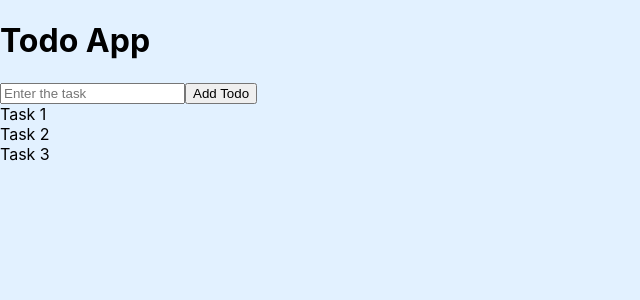
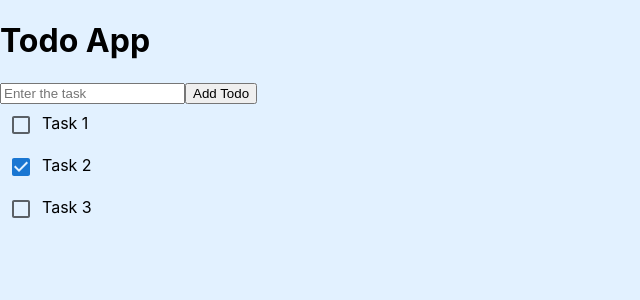
Before and after one commit to deep-logic2000/to-do-app, a React (Create React App) app: page / in a window 1280 px wide. Shown: the top 300 px of the page, without its empty margins (0-640 px from the left). Built offline with nearby package versions, Linux system fonts and the light colour scheme.

Commit message:
Added checkbox & toggle feature

```diff
--- /dev/null
+++ b/src/components/CheckBox.js
@@ -0,0 +1,15 @@
+/* eslint-disable unicorn/filename-case */
+import React from 'react'
+import { Checkbox } from '@mui/material'
+
+const CheckBox = ({ checked }) => {
+  return (
+    <Checkbox
+      checked={checked}
+      inputProps={{ 'aria-label': 'controlled' }}
+      color="primary"
+    />
+  )
+}
+
+export default CheckBox
--- /dev/null
+++ b/src/components/TaskElement.js
@@ -0,0 +1,16 @@
+/* eslint-disable unicorn/filename-case */
+import React from 'react'
+import CheckBox from './CheckBox'
+
+const TaskElement = ({ task, handleElementClick }) => {
+  const { id, todoText, isCompleted } = task
+
+  return (
+    <div id={id} onClick={() => handleElementClick(id)}>
+      <CheckBox checked={isCompleted} onChange={() => handleElementClick(id)}/>
+      <span>{todoText}</span>
+    </div>
+  )
+}
+
+export default TaskElement
--- a/src/components/TasksSection.js
+++ b/src/components/TasksSection.js
@@ -1,14 +1,24 @@
 /* eslint-disable unicorn/filename-case */
 import React from 'react'
-import { useSelector } from 'react-redux'
+import { useSelector, useDispatch } from 'react-redux'
+import TaskElement from './TaskElement'
+import { toggleCompleteTask } from '../store/slices/task-slice'
 
 const TodoTasks = () => {
   const allTasks = useSelector((state) => state.tasks)
+  const dispatch = useDispatch()
+
+  const handleElementClick = (id) => {
+    dispatch(toggleCompleteTask(id))
+  }
 
   return (
     <div>
       {allTasks.length > 0 && allTasks.map((task) => (
-        <div key={task.id}>{task.todoText}</div>
+        <TaskElement
+          task={task}
+          key={task.id}
+          handleElementClick={handleElementClick}/>
       ))}
     </div>
   )
--- a/src/store/slices/task-slice.js
+++ b/src/store/slices/task-slice.js
@@ -1,9 +1,9 @@
 import { createSlice } from '@reduxjs/toolkit'
 
 const initialState = [
-  { id: 1, todoText: 'Task 1', completed: false },
-  { id: 2, todoText: 'Task 2', completed: true },
-  { id: 3, todoText: 'Task 3', completed: false },
+  { id: 1, todoText: 'Task 1', isCompleted: false },
+  { id: 2, todoText: 'Task 2', isCompleted: true },
+  { id: 3, todoText: 'Task 3', isCompleted: false },
 ]
 
 export const taskSlice = createSlice({
@@ -14,15 +14,15 @@ export const taskSlice = createSlice({
       const newTodo = {
         id: Date.now(),
         todoText: action.payload,
-        completed: false,
+        isCompleted: false,
       }
       state.push(newTodo)
     },
     toggleCompleteTask: (state, action) => {
+      console.log('action.payload', action.payload)
       const completedTask = state.find((task) => task.id === action.payload)
-      if (completedTask) {
-        completedTask.completed = !completedTask.completed
-      }
+      console.log('completed task in slice', completedTask)
+      completedTask.isCompleted = !completedTask.isCompleted
     },
     deleteTask: (state, action) => {
       const index = state.findIndex((task) => task.id === action.payload)
```
